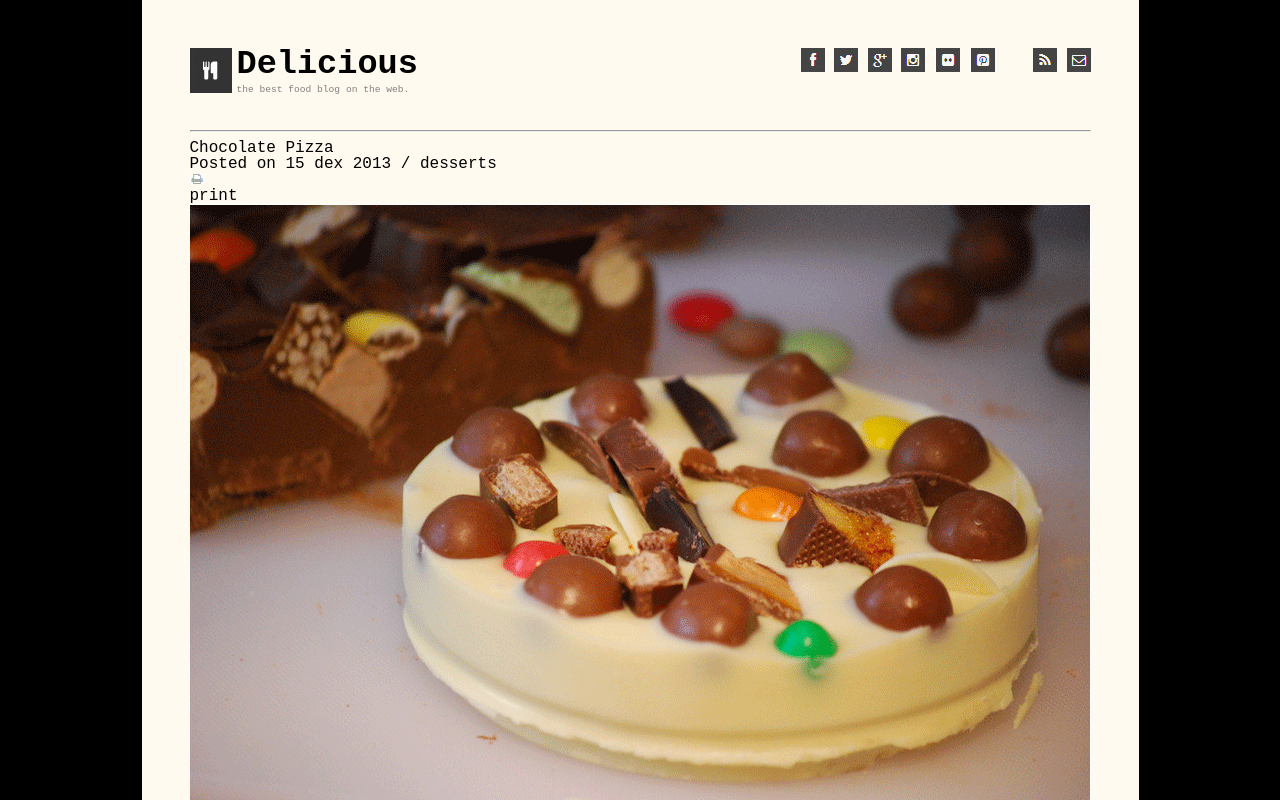
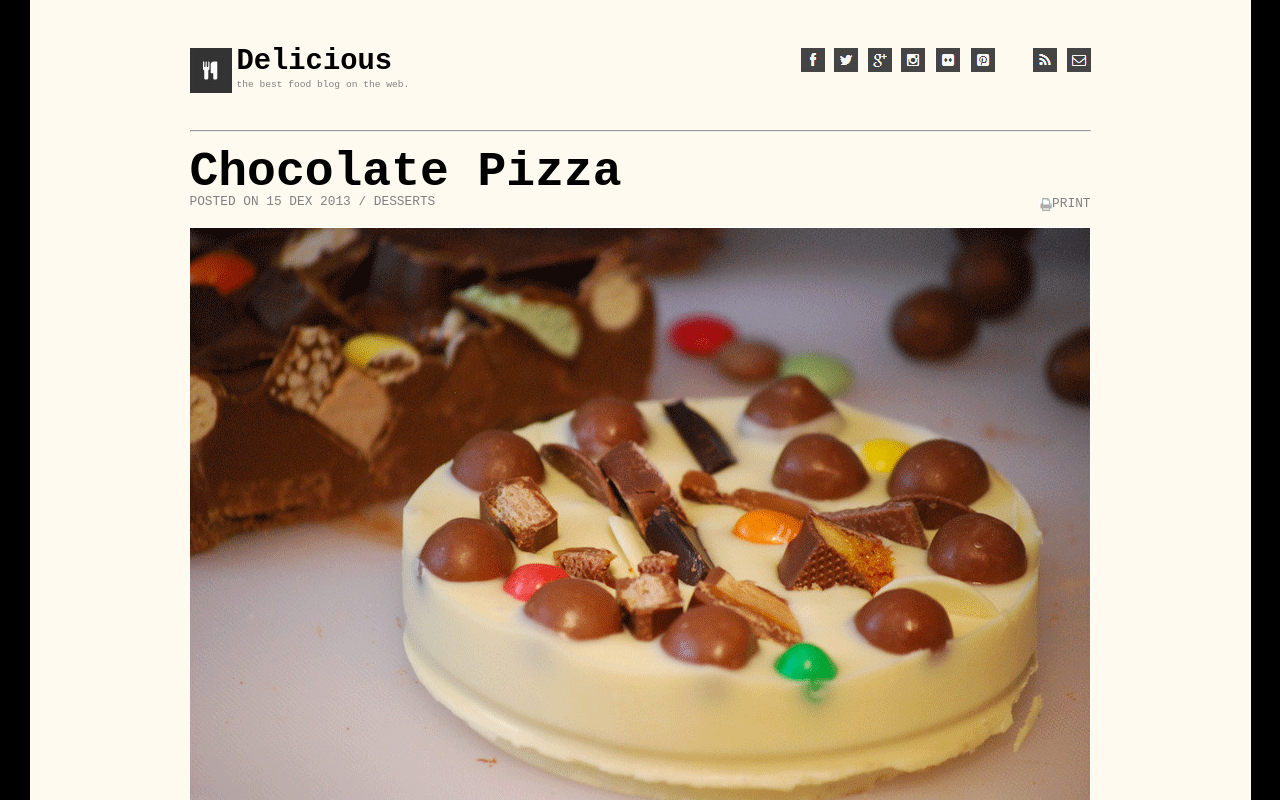
Before and after one commit to CullenSharp2/lab-10a, a plain HTML site: page index.html in a window 1280 px wide. Shown: the top 800 px of the page. Drawn offline with nearby package versions, Linux system fonts and the light colour scheme.

Commit message:
Switch driver

```diff
--- a/css/styles.css
+++ b/css/styles.css
@@ -7,18 +7,19 @@ html {
 body {
     width: 901px;
     margin: 0 auto;
-    padding: 3rem;
+    padding: 3rem 10rem 0 10rem;
     font-family: 'Courier New', Courier, monospace;
     font-size: 100%;
     background-color: floralwhite;
+    text-align: center;
 }
 
 header {
     display: flex;
-    margin: 0 auto;
     margin-bottom: 2rem;
     justify-content: space-between;
     align-content: center;
+    text-align: left;
 }
 
 header figure img {
@@ -37,9 +38,10 @@ header figure img {
 h2{
     width: fit-content;
     margin-bottom: .2rem;
-    font-size: 2.1rem;
+    font-size: 1.8rem;
     font-weight: bold;
     color: black;
+    text-align: left;
 }
 
 h4 {
@@ -61,3 +63,48 @@ header ul {
 header li {
     display: inline;
 }
+
+#sectionHeading {
+    display: flex;
+    justify-content: space-between;
+    align-content: center;
+    margin: 1rem 0 1rem 0;
+    text-align: left;
+}
+
+h1 {
+    font-size: 3rem;
+    font-weight: bold;
+}
+
+p {
+    font-size: .8rem;
+    color: grey;
+}
+
+#sectionHeading p {
+    text-transform: uppercase;
+}
+div#print {
+    display: flex;
+    width: fit-content;
+    height: fit-content;
+    margin-top: 50px;
+}
+
+main article {
+    margin-top: 1rem;
+    text-align: left;
+}
+
+form {
+    background-image: url(img/list-bg.png);
+}
+
+footer {
+    text-align: left;
+}
+
+#copy {
+    text-align: center;
+}
--- a/index.html
+++ b/index.html
@@ -37,12 +37,15 @@
     </header>
     <hr>
     <main>
-        <section id='section heading'>
-            <h1>Chocolate Pizza</h1>
-            <p>Posted on 15 dex 2013 / desserts</p>
-
-            <img src="imgs/print-icon.png" alt="">
-            <p>print</p>
+        <section id='sectionHeading'>
+            <div>
+                <h1>Chocolate Pizza</h1>
+                <p>Posted on 15 dex 2013 / desserts</p>
+            </div>
+            <div id='print'>
+                <img src="imgs/print-icon.png" alt="">
+                <p>print</p>
+            </div>
         </section>
 
         <article>
```
